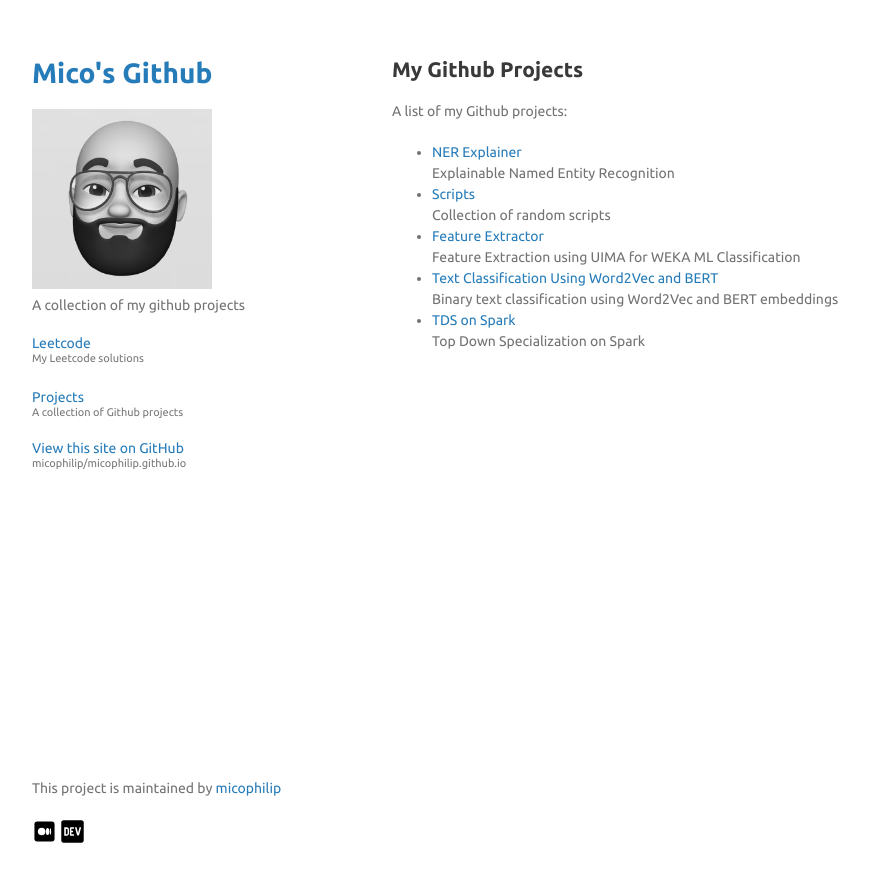
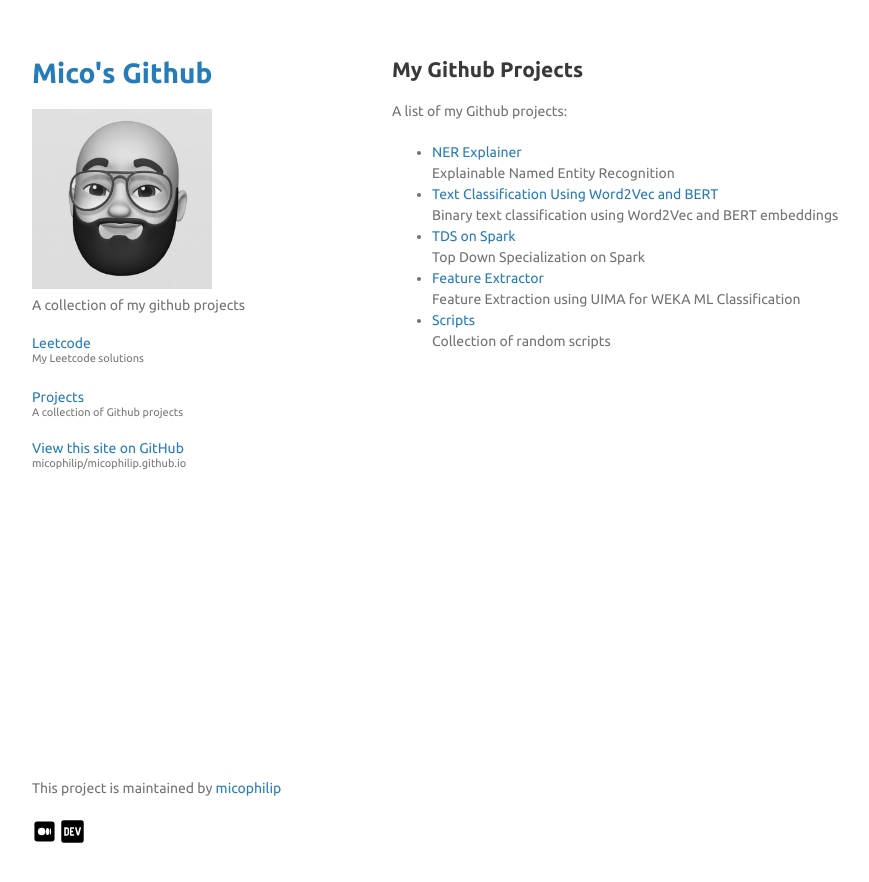
Before and after one commit to micophilip/micophilip.github.io, a Jekyll site: the page built from projects.md, in a window 1280 px wide. Shown: the top 882 px of the page, without its empty margins (178-1047 px from the left). Built offline with Jekyll 4.4.1, drawn with Linux system fonts in a browser that asks for light colours.

```diff
--- a/projects.md
+++ b/projects.md
@@ -11,11 +11,11 @@ A list of my Github projects:
 
 * [NER Explainer](https://github.com/micophilip/ner-explainer)
   Explainable Named Entity Recognition
-* [Scripts](https://github.com/micophilip/scripts)
-  Collection of random scripts
-* [Feature Extractor](https://github.com/micophilip/feature-extractor)
-  Feature Extraction using UIMA for WEKA ML Classification
 * [Text Classification Using Word2Vec and BERT](https://github.com/micophilip/text-classification-word2vec-bert)
   Binary text classification using Word2Vec and BERT embeddings
 * [TDS on Spark](https://github.com/micophilip/tds-spark)
   Top Down Specialization on Spark
+* [Feature Extractor](https://github.com/micophilip/feature-extractor)
+  Feature Extraction using UIMA for WEKA ML Classification
+* [Scripts](https://github.com/micophilip/scripts)
+  Collection of random scripts
```
